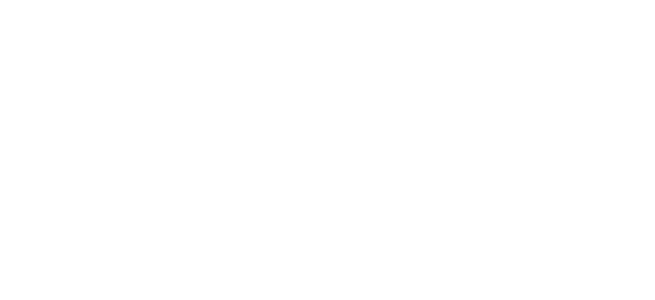
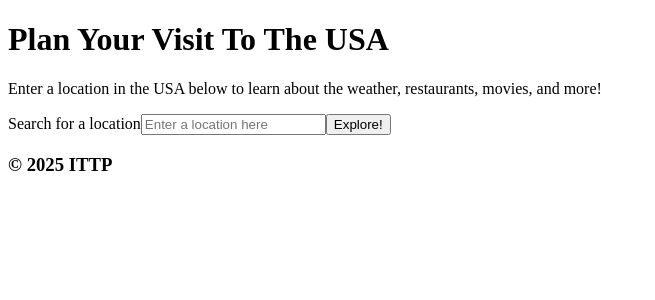
Before and after one commit to AGiv-lab/city-explorer, a React (Vite) app: page / in a window 1280 px wide. Shown: the top 300 px of the page, without its empty margins (0-655 px from the left). Built offline with nearby package versions, Linux system fonts and the light colour scheme.

Commit message:
add components

```diff
--- a/src/App.jsx
+++ b/src/App.jsx
@@ -1,15 +1,13 @@
-// import axios from 'axios';
-// import { useState } from 'react';
-// import react from 'react';
-// import bootstrap from 'bootstrap', 'react-bootstrap';
-// import 'bootstrap/dist/css/bootstrap.min.css';
+import Header from './Header';
+import Footer from './Footer';
+import Explorer from './Explorer';
 
 function App() {
   return (
     <div className="App">
-      {/* <Header />
+      <Header />
       <Explorer />
-      <Footer /> */}
+      <Footer />
     </div>
   );
 }
--- /dev/null
+++ b/src/Explorer.jsx
@@ -0,0 +1,40 @@
+import { useState } from 'react';
+import Map from './Map';
+import Restaurants from './Restaurants';
+import locationData from './fake-data/location.json';
+import restaurantsData from './fake-data/restaurants.json';
+import map from './images/map.png';
+
+function Explorer() {
+  const [displayResults, setDisplayResults] = useState(false);
+
+  function handleLocationSearch(event) {
+    event.preventDefault();
+    setDisplayResults(true);
+  }
+
+  return (
+    <div id="main">
+      <form onSubmit={handleLocationSearch} id="search-form">
+        <label>Search for a location</label>
+        <input type="text" name="search" id="input-search" placeholder="Enter a location here" />
+        <button type="submit">Explore!</button>
+      </form>
+
+      {displayResults &&
+        <div>
+          <Map
+            location={locationData}
+            map={map}
+          />
+          <Restaurants
+            restaurants={restaurantsData}
+            location={locationData}
+          />
+        </div>
+      }
+    </div>
+  )
+}
+
+export default Explorer;
--- /dev/null
+++ b/src/Footer.jsx
@@ -0,0 +1,5 @@
+function Footer() {
+  return <h3>&copy; 2025 ITTP</h3>;
+}
+
+export default Footer;
--- /dev/null
+++ b/src/Header.jsx
@@ -0,0 +1,11 @@
+
+function Header() {
+  return (
+    <div id="header">
+      <h1>Plan Your Visit To The USA</h1>
+      <p>Enter a location in the USA below to learn about the weather, restaurants, movies, and more!</p>
+    </div>
+  )
+}
+
+export default Header;
--- /dev/null
+++ b/src/Map.jsx
@@ -0,0 +1,13 @@
+function Map(props) {
+
+  return (
+    <div id="map">
+      <h3>Map of {props.location.search_query}</h3>
+      {props.map &&
+        <img src={props.map} />
+      }
+    </div>
+  )
+}
+
+export default Map;
--- /dev/null
+++ b/src/Restaurants.jsx
@@ -0,0 +1,17 @@
+function Restaurants(props) {
+  return (
+    <section id="weather">
+      <h3>Restaurants in {props.location.search_query}</h3>
+      <ul>
+        {props.restaurants && props.restaurants.map((place, idx) => (
+          <li key={idx}>
+            <p>Name: {place.restaurant}</p>
+            <p>{place.restaurant} servers {place.cusine} food in {place.locality}</p>
+          </li>
+        ))}
+      </ul>
+    </section>
+  )
+}
+
+export default Restaurants;
```
Also changed, not shown: src/fake-data/location.json (line endings or trailing spaces), src/fake-data/restaurants.json (line endings or trailing spaces), src/fake-data/weather.json (line endings or trailing spaces), src/main.jsx (line endings or trailing spaces).
